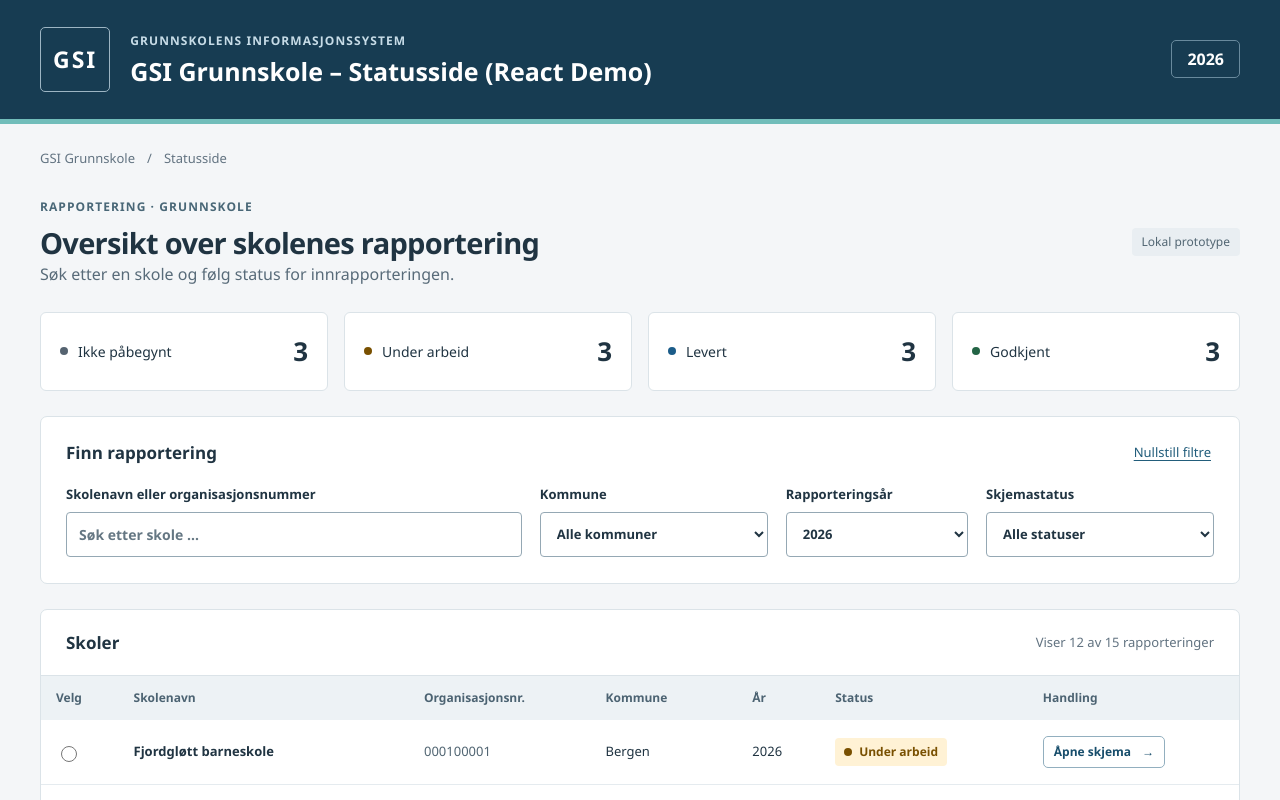
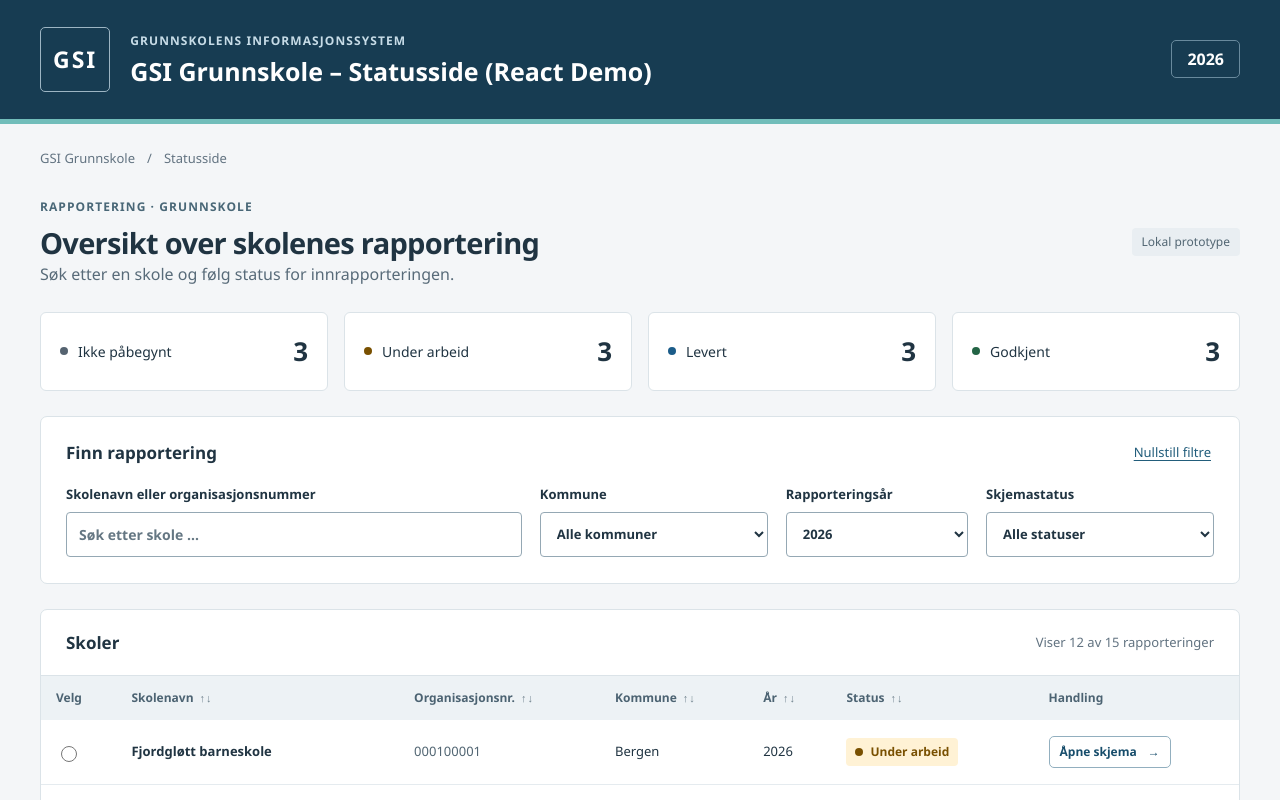
Before and after one commit to arnoldteeuwenTieto/ReactDemo, a React (Vite) app: page / in a window 1280 px wide. Shown: the top 800 px of the page. Built offline with nearby package versions, Linux system fonts and the light colour scheme.

Commit message:
Add sortable columns to GSI table

```diff
--- a/src/App.css
+++ b/src/App.css
@@ -37,6 +37,12 @@ input::placeholder { color: #657783; }
 table { border-collapse: collapse; width: 100%; text-align: left; font-size: 13px; white-space: nowrap; }
 thead { background: #edf2f5; }
 thead th { font-size: 12px; color: #4c6372; font-weight: 600; padding: 13px 15px; }
+thead th.sortable-header { padding: 0; }
+.sort-button { display: flex; align-items: center; gap: 6px; width: 100%; padding: 13px 15px; border: 0; background: transparent; color: inherit; font: inherit; text-align: left; white-space: nowrap; cursor: pointer; }
+.sort-button:hover { background: #dfe9ef; }
+.sort-button:focus-visible { outline: 2px solid #215d78; outline-offset: -3px; }
+.sort-arrows { display: inline-flex; gap: 1px; color: #71838e; font-size: 11px; }
+.sort-arrows .active { color: #173c52; font-weight: 800; text-decoration: underline; text-underline-offset: 2px; }
 td, tbody th { padding: 16px 15px; border-bottom: 1px solid #e5ebef; }
 tbody th { font-weight: 600; }
 tr:last-child td, tr:last-child th { border-bottom: 0; }
--- a/src/components/SchoolTable.tsx
+++ b/src/components/SchoolTable.tsx
@@ -1,5 +1,19 @@
+import { useState } from 'react'
 import type { School } from '../mockData'
 import { StatusBadge } from './StatusBadge'
+
+const sortColumns = [
+  { key: 'name', label: 'Skolenavn' },
+  { key: 'organizationNumber', label: 'Organisasjonsnr.' },
+  { key: 'municipality', label: 'Kommune' },
+  { key: 'year', label: 'År' },
+  { key: 'status', label: 'Status' },
+] as const
+type SortKey = typeof sortColumns[number]['key']
+type SortDirection = 'ascending' | 'descending'
+const alphabeticCollator = new Intl.Collator('nb')
+const numericCollator = new Intl.Collator('nb', { numeric: true })
+
 interface SchoolTableProps {
   schools: School[]
   selectedId: string | null
@@ -7,11 +21,40 @@ interface SchoolTableProps {
   onOpen: (school: School) => void
 }
 export function SchoolTable({ schools, selectedId, onSelect, onOpen }: SchoolTableProps) {
+  const [sort, setSort] = useState<{ key: SortKey; direction: SortDirection } | null>(null)
+  function toggleSort(key: SortKey) {
+    setSort(current => ({
+      key,
+      direction: current?.key === key && current.direction === 'ascending' ? 'descending' : 'ascending',
+    }))
+  }
+  const sortedSchools = sort ? [...schools].sort((a, b) => {
+    const { key, direction } = sort
+    const comparison = key === 'year'
+      ? a.year - b.year
+      : key === 'organizationNumber'
+        ? numericCollator.compare(a.organizationNumber.replace(/\s/g, ''), b.organizationNumber.replace(/\s/g, ''))
+        : alphabeticCollator.compare(a[key], b[key])
+    return direction === 'ascending' ? comparison : -comparison
+  }) : schools
+
   return <div className="table-scroll" role="region" aria-label="Skoleoversikt" tabIndex={0}>
     <table>
       <caption className="visually-hidden">Skolenes rapportering. Velg en rad eller åpne skolens skjema.</caption>
-      <thead><tr><th scope="col">Velg</th><th scope="col">Skolenavn</th><th scope="col">Organisasjonsnr.</th><th scope="col">Kommune</th><th scope="col">År</th><th scope="col">Status</th><th scope="col">Handling</th></tr></thead>
-      <tbody>{schools.map(school => <tr key={school.id} className={selectedId === school.id ? 'selected-row' : ''} onClick={() => onSelect(school.id)}>
+      <thead><tr>
+        <th scope="col">Velg</th>
+        {sortColumns.map(({ key, label }) => <th key={key} scope="col" className="sortable-header" aria-sort={sort?.key === key ? sort.direction : 'none'}>
+          <button type="button" className="sort-button" onClick={() => toggleSort(key)} aria-label={`${label}: sorter ${sort?.key === key && sort.direction === 'ascending' ? 'synkende' : 'stigende'}`}>
+            {label}
+            <span className="sort-arrows" aria-hidden="true">
+              <span className={sort?.key === key && sort.direction === 'ascending' ? 'active' : ''}>↑</span>
+              <span className={sort?.key === key && sort.direction === 'descending' ? 'active' : ''}>↓</span>
+            </span>
+          </button>
+        </th>)}
+        <th scope="col">Handling</th>
+      </tr></thead>
+      <tbody>{sortedSchools.map(school => <tr key={school.id} className={selectedId === school.id ? 'selected-row' : ''} onClick={() => onSelect(school.id)}>
         <td><input type="radio" name="selected-school" checked={selectedId === school.id} onChange={() => onSelect(school.id)} aria-label={`Velg ${school.name}, ${school.year}`} /></td>
         <th scope="row">{school.name}</th><td className="organization-number">{school.organizationNumber}</td><td>{school.municipality}</td><td>{school.year}</td><td><StatusBadge status={school.status} /></td>
         <td><button className="open-button" aria-label={`Åpne skjema for ${school.name}, ${school.year}`} onClick={event => { event.stopPropagation(); onOpen(school) }}>Åpne skjema <span aria-hidden="true">→</span></button></td>
```
